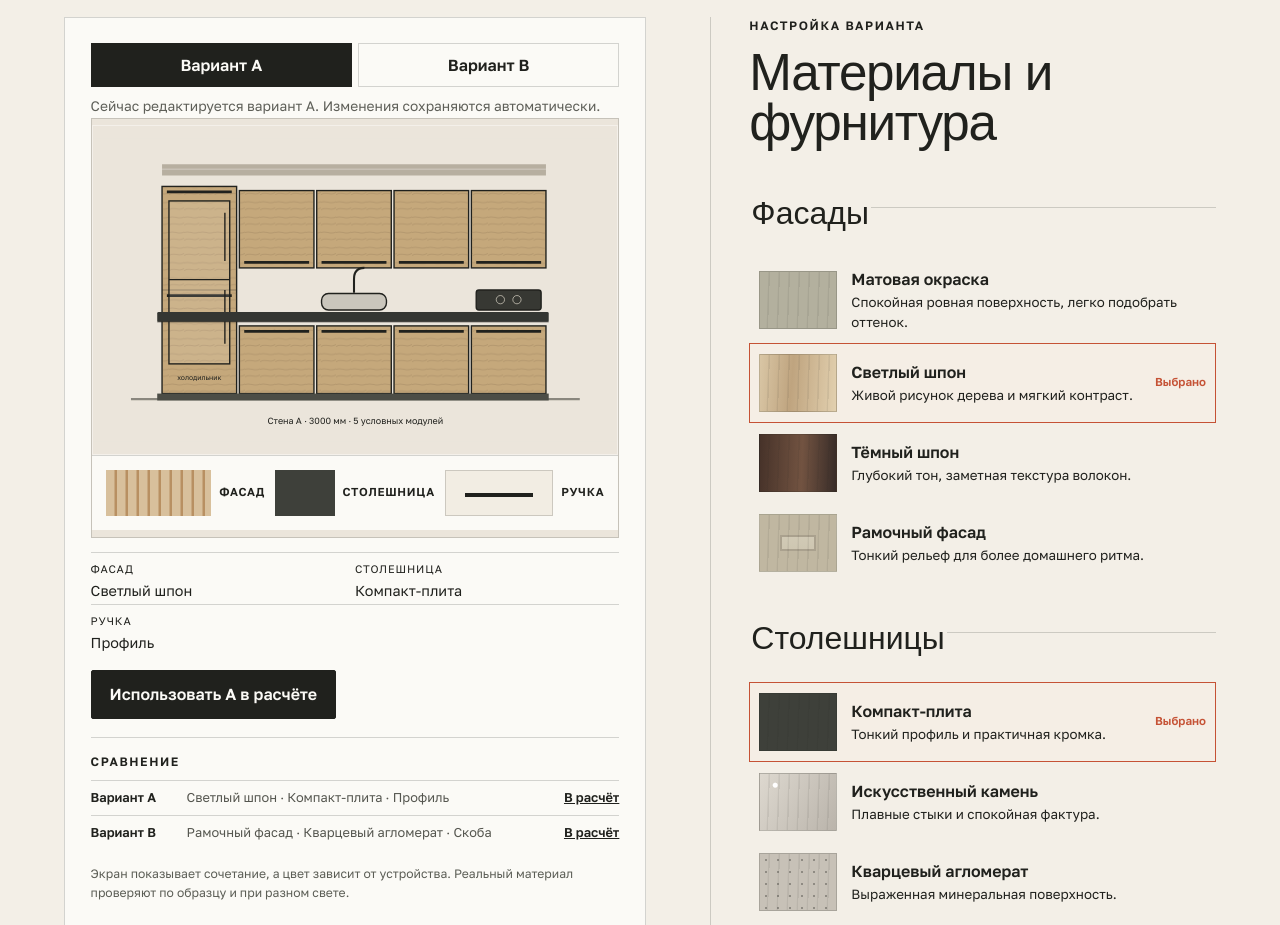
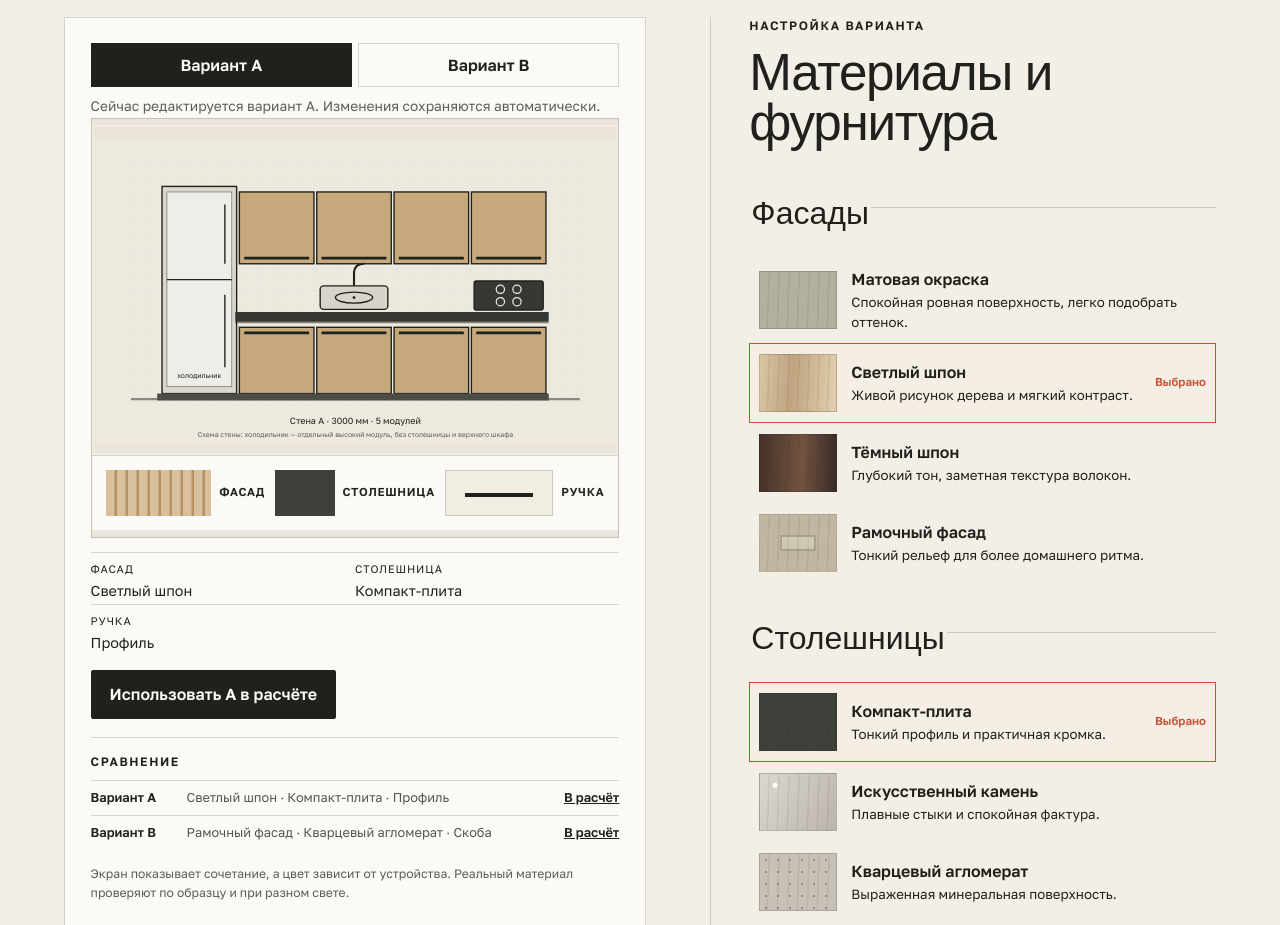
Before and after one commit to Kuala2/Site-kitchen, a Next.js app: page /materials in a window 1280 px wide. Shown: the part 800-1725 px from the top of the page. Built offline with nearby package versions, Linux system fonts and the light colour scheme; a web font is replaced by a local one.

Commit message:
Make elevations unambiguous and interactive

```diff
--- a/components/KitchenFront.tsx
+++ b/components/KitchenFront.tsx
@@ -1,28 +1,26 @@
+import type {KeyboardEvent} from 'react';
 import type {KitchenConfig} from '@/lib/configurator';
 import {buildKitchenModel,type WallId,type ZoneId} from '@/lib/kitchen-model';
 
 const facadeFill={paint:'#aca99a','light-veneer':'#c5a87b','dark-veneer':'#594033',frame:'#d0c7b0'} as const;
 const topFill={compact:'#343632',stone:'#d9d3c8',quartz:'#b9b1a7'} as const;
-const zoneTitle:Record<ZoneId,string>={fridge:'Холодильник',sink:'Мойка',cooktop:'Варочная'};
+const zoneTitle:Record<ZoneId,string>={fridge:'Холодильник',sink:'Мойка',cooktop:'Варочная поверхность'};
 
-export function KitchenFront({config,label='Развёртка кухни',wallId}:{config:KitchenConfig;label?:string;wallId?:WallId}){
-  const model=buildKitchenModel(config),wall=model.walls.find(item=>item.id===wallId)||model.walls[0];
-  const upper=config.options.includes('uppers'),columns=config.options.includes('columns'),drawers=config.options.includes('drawers'),lights=config.options.includes('lights');
-  const facade=facadeFill[config.facade],top=topFill[config.top],frame=config.facade==='frame';
-  const texture=config.facade.includes('veneer')?'woodgrain':config.facade==='paint'?'paintgrain':'framegrain';
-  const hasTall=columns||wall.modules.some(module=>module.kind==='tall');
-  const unit=Math.min(112,570/wall.modules.length),start=(760-unit*wall.modules.length)/2;
-  return <svg className="kitchenFront" viewBox="0 0 760 440" role="img" aria-label={`${label}: ${wall.label}.`} data-wall={wall.id} data-modules={wall.modules.length} data-lights={lights?'true':'false'} data-drawers={drawers?'true':'false'} data-uppers={upper?'true':'false'}>
-    <defs><pattern id="woodgrain" width="22" height="22" patternUnits="userSpaceOnUse"><path d="M0 5C7 1 15 9 22 4M0 16c8-6 14 3 22-3" fill="none" stroke="#604b36" strokeOpacity=".32" strokeWidth="1.4"/></pattern><pattern id="paintgrain" width="24" height="24" patternUnits="userSpaceOnUse"><circle cx="4" cy="4" r="1" fill="#fff" opacity=".18"/></pattern><pattern id="framegrain" width="22" height="22" patternUnits="userSpaceOnUse"><path d="M0 11H22" stroke="#706857" strokeOpacity=".12"/></pattern></defs>
-    <rect width="760" height="440" fill="#ebe5db"/><path d="M55 378H705" stroke="#8a877e" strokeWidth="3"/>
-    {wall.modules.map((module,index)=>{const x=start+index*unit,tall=hasTall&&(module.kind==='tall'||(columns&&index===0));return <g key={module.index}>{tall?<><Cabinet x={x} y={70} width={unit-4} height={300} facade={facade} texture={texture} frame={frame} handle={config.handle} tall/>{module.zone==='fridge'&&<Appliance zone="fridge" x={x} width={unit-4}/>}</>:<><>{upper&&<Cabinet x={x} y={76} width={unit-4} height={112} facade={facade} texture={texture} frame={frame} handle={config.handle} upper/>}</><Cabinet x={x} y={272} width={unit-4} height={98} facade={facade} texture={texture} frame={frame} handle={config.handle} drawers={drawers}/>{module.zone&&<Appliance zone={module.zone} x={x} width={unit-4}/>}</>}</g>})}
-    <rect x={start-7} y="252" width={unit*wall.modules.length+7} height={config.top==='compact'?14:config.top==='stone'?22:18} rx="2" fill={top}/><path d={`M${start-7} 266H${start+unit*wall.modules.length}`} stroke="#242521" strokeOpacity=".48" strokeWidth="2"/>
-    {upper&&lights&&<path d={`M${start} 194H${start+unit*wall.modules.length-4}`} stroke="#e1b66c" strokeWidth="5" opacity=".82"/>}<rect x={start-7} y="370" width={unit*wall.modules.length+7} height="10" fill="#4c4d46"/>
-    <path d={`M${start} 46H${start+unit*wall.modules.length-4}`} stroke="#b7afa0" strokeWidth="16"/><path d={`M${start} 45H${start+unit*wall.modules.length-4}`} stroke="#fff" strokeOpacity=".5" strokeWidth="1"/>
-    <text x="380" y="414" textAnchor="middle" fontSize="13" fill="#20211d">{wall.label} · {wall.length} мм · {wall.modules.length} условных модулей</text>
+export function KitchenFront({config,label='Схема стены кухни',wallId,selectedZone,onPlaceZone}:{config:KitchenConfig;label?:string;wallId?:WallId;selectedZone?:ZoneId;onPlaceZone?:(wall:WallId,module:number)=>void}){
+  const model=buildKitchenModel(config),wall=model.walls.find(item=>item.id===wallId)||model.walls[0],upper=config.options.includes('uppers'),columns=config.options.includes('columns'),drawers=config.options.includes('drawers'),lights=config.options.includes('lights'),editable=!!selectedZone&&!!onPlaceZone;
+  const facade=facadeFill[config.facade],top=topFill[config.top],frame=config.facade==='frame',unit=Math.min(112,570/wall.modules.length),start=(760-unit*wall.modules.length)/2;
+  const tallIndexes=wall.modules.filter((module,index)=>module.kind==='tall'||(columns&&index===0)).map(module=>module.index);
+  const counterSegments=segments(wall.modules.length,tallIndexes);
+  return <svg className={`kitchenFront${editable?' kitchenFront--editable':''}`} viewBox="0 0 760 440" role="img" aria-label={`${label}: ${wall.label}.`} data-wall={wall.id} data-modules={wall.modules.length} data-lights={lights?'true':'false'} data-drawers={drawers?'true':'false'} data-uppers={upper?'true':'false'}>
+    <defs><pattern id="elevation-grid" width="20" height="20" patternUnits="userSpaceOnUse"><path d="M20 0H0V20" fill="none" stroke="#20211d" strokeOpacity=".055"/></pattern></defs><rect width="760" height="440" fill="#eee9df"/><rect x="44" y="34" width="672" height="350" fill="url(#elevation-grid)"/><path d="M55 378H705" stroke="#8a877e" strokeWidth="3"/>
+    {wall.modules.map((module,index)=>{const x=start+index*unit,tall=tallIndexes.includes(index),occupied=!!module.zone,place=()=>onPlaceZone?.(wall.id,index),key=(event:KeyboardEvent<SVGGElement>)=>{if(event.key==='Enter'||event.key===' '){event.preventDefault();place()}};return <g key={module.index} className={editable&&!occupied?'elevationModule elevationModule--available':'elevationModule'} role={editable&&!occupied?'button':undefined} tabIndex={editable&&!occupied?0:undefined} aria-label={editable&&!occupied?`Поставить ${zoneTitle[selectedZone!]}: ${wall.label}, модуль ${index+1}`:undefined} onClick={editable&&!occupied?place:undefined} onKeyDown={editable&&!occupied?key:undefined}>{tall?<Fridge x={x} width={unit-4}/>:<><>{upper&&<Cabinet x={x} y={78} width={unit-4} height={104} fill={facade} frame={frame} handle={config.handle} upper/>}</><Cabinet x={x} y={274} width={unit-4} height={96} fill={facade} frame={frame} handle={config.handle} drawers={drawers}/>{module.zone&&<Appliance zone={module.zone} x={x} width={unit-4}/>}</>}</g>})}
+    {counterSegments.map(([from,to])=>{const x=start+from*unit,width=(to-from)*unit-4;return <g key={`${from}-${to}`}><rect x={x-6} y="252" width={width+10} height={config.top==='compact'?14:config.top==='stone'?22:18} rx="1" fill={top}/><path d={`M${x-6} 267h${width+10}`} stroke="#242521" strokeOpacity=".52" strokeWidth="2"/></g>})}
+    {upper&&lights&&counterSegments.map(([from,to])=>{const x=start+from*unit,width=(to-from)*unit-4;return <path key={`light-${from}`} d={`M${x} 194h${width}`} stroke="#e1b66c" strokeWidth="7" opacity=".95"/>})}<rect x={start-7} y="370" width={unit*wall.modules.length+7} height="10" fill="#4c4d46"/>
+    <text x="380" y="414" textAnchor="middle" fontSize="13" fill="#20211d">{wall.label} · {wall.length} мм · {wall.modules.length} модулей</text><text x="380" y="433" textAnchor="middle" fontSize="10" fill="#5d5d56">Схема стены: холодильник — отдельный высокий модуль, без столешницы и верхнего шкафа</text>
   </svg>;
 }
-
-function Appliance({zone,x,width}:{zone:ZoneId;x:number;width:number}){const cx=x+width/2;if(zone==='fridge')return <g aria-label={zoneTitle[zone]}><rect x={x+10} y="91" width={Math.max(30,width-20)} height="236" fill="rgba(255,255,255,.12)" stroke="#20211d" strokeWidth="2"/><path d={`M${x+10} 205h${Math.max(30,width-20)}M${x+width-17} 108v70m0 42v78`} stroke="#20211d" strokeWidth="2"/><text x={cx} y="350" textAnchor="middle" fontSize="10" fill="#20211d">холодильник</text></g>;if(zone==='sink')return <g aria-label={zoneTitle[zone]}><rect x={x+7} y="225" width={Math.max(34,width-14)} height="24" rx="10" fill="#cac6bc" stroke="#20211d" strokeWidth="2"/><path d={`M${cx} 224v-20q0-16 15-16`} fill="none" stroke="#20211d" strokeWidth="3"/></g>;if(zone==='cooktop')return <g aria-label={zoneTitle[zone]}><rect x={x+7} y="220" width={Math.max(34,width-14)} height="29" rx="4" fill="#373833" stroke="#20211d" strokeWidth="2"/><circle cx={cx-12} cy="234" r="6" fill="none" stroke="#ded8ca"/><circle cx={cx+12} cy="234" r="6" fill="none" stroke="#ded8ca"/></g>;return null;}
-function Cabinet({x,y,width,height,facade,texture,frame,handle,drawers=false,upper=false,tall=false}:{x:number;y:number;width:number;height:number;facade:string;texture:string;frame:boolean;handle:KitchenConfig['handle'];drawers?:boolean;upper?:boolean;tall?:boolean}){const rows=drawers?3:tall?2:1;return <g><rect x={x} y={y} width={width} height={height} fill={facade} stroke="#20211d" strokeWidth="2"/>{frame&&<rect x={x+7} y={y+7} width={width-14} height={height-14} fill="none" stroke="#817865" strokeWidth="4"/>}<rect x={x} y={y} width={width} height={height} fill={`url(#${texture})`} opacity=".55"/>{Array.from({length:rows-1},(_,i)=><path key={i} d={`M${x} ${y+height*(i+1)/rows}h${width}`} stroke="#20211d" strokeOpacity=".5"/>)}<Handle x={x} y={y} width={width} height={height} type={handle} rows={rows} upper={upper}/></g>}
-function Handle({x,y,width,height,type,rows,upper}:{x:number;y:number;width:number;height:number;type:KitchenConfig['handle'];rows:number;upper:boolean}){return <g fill="none" stroke="#20211d" strokeWidth="3">{Array.from({length:rows},(_,index)=>{const rowY=y+height*(index+.5)/rows,edge=upper?y+height*(index+1)/rows-8:y+height*index/rows+8;if(type==='profile')return <path key={index} d={`M${x+7} ${edge}h${width-14}`} strokeWidth="4"/>;if(type==='bar')return <path key={index} d={`M${x+width/2-14} ${upper?rowY+2:rowY-11}v18m28-18v18m-28-9h28`}/>;return <circle key={index} cx={x+width-12} cy={upper?rowY+20:rowY} r="4" fill="#20211d"/>})}</g>}
+function segments(count:number,tall:number[]){const result:[number,number][]=[];let start=0;for(let index=0;index<=count;index++){if(index===count||tall.includes(index)){if(start<index)result.push([start,index]);start=index+1}}return result}
+function Fridge({x,width}:{x:number;width:number}){const center=x+width/2;return <g aria-label="Холодильник"><rect x={x} y="70" width={width} height="300" fill="#d9d7cf" stroke="#20211d" strokeWidth="2"/><rect x={x+7} y="78" width={width-14} height="282" fill="#efede7" stroke="#6c6c66"/><path d={`M${x+7} 205h${width-14}M${x+width-17} 96v86m0 45v105`} stroke="#20211d" strokeWidth="2"/><text x={center} y="348" textAnchor="middle" fontSize="10" fill="#20211d">холодильник</text></g>}
+function Appliance({zone,x,width}:{zone:ZoneId;x:number;width:number}){const cx=x+width/2;if(zone==='sink')return <g aria-label={zoneTitle[zone]}><rect x={x+5} y="214" width={Math.max(42,width-10)} height="34" rx="5" fill="#d6d4cc" stroke="#20211d" strokeWidth="2"/><ellipse cx={cx} cy="231" rx={Math.max(12,width/4)} ry="8" fill="none" stroke="#20211d" strokeWidth="2"/><circle cx={cx} cy="231" r="2" fill="#20211d"/><path d={`M${cx} 214v-18q0-14 15-14`} fill="none" stroke="#20211d" strokeWidth="3"/></g>;if(zone==='cooktop')return <g aria-label={zoneTitle[zone]}><rect x={x+4} y="207" width={Math.max(44,width-8)} height="42" rx="3" fill="#373833" stroke="#20211d" strokeWidth="2"/>{[-12,12].flatMap(dx=>[-9,9].map(dy=><circle key={`${dx}-${dy}`} cx={cx+dx} cy={228+dy} r="6" fill="none" stroke="#eee9df" strokeWidth="1.8"/>))}</g>;return null}
+function Cabinet({x,y,width,height,fill,frame,handle,drawers=false,upper=false}:{x:number;y:number;width:number;height:number;fill:string;frame:boolean;handle:KitchenConfig['handle'];drawers?:boolean;upper?:boolean}){const rows=drawers?3:1;return <g><rect x={x} y={y} width={width} height={height} fill={fill} stroke="#20211d" strokeWidth="2"/>{frame&&<rect x={x+7} y={y+7} width={width-14} height={height-14} fill="none" stroke="#817865" strokeWidth="4"/>}{Array.from({length:rows-1},(_,i)=><path key={i} d={`M${x} ${y+height*(i+1)/rows}h${width}`} stroke="#20211d" strokeOpacity=".5"/>)}<Handle x={x} y={y} width={width} height={height} type={handle} rows={rows} upper={upper}/></g>}
+function Handle({x,y,width,height,type,rows,upper}:{x:number;y:number;width:number;height:number;type:KitchenConfig['handle'];rows:number;upper:boolean}){return <g fill="none" stroke="#20211d" strokeWidth="3">{Array.from({length:rows},(_,index)=>{const center=y+height*(index+.5)/rows,edge=upper?y+height*(index+1)/rows-8:y+height*index/rows+8;if(type==='profile')return <path key={index} d={`M${x+7} ${edge}h${width-14}`} strokeWidth="4"/>;if(type==='bar')return <path key={index} d={`M${x+width/2-14} ${upper?center+2:center-11}v18m28-18v18m-28-9h28`}/>;return <circle key={index} cx={x+width-12} cy={upper?center+20:center} r="4" fill="#20211d"/>})}</g>}
```
Also changed, not shown: app/globals.css (+1 -0 lines), components/Configurator.tsx (+1 -1 lines).
